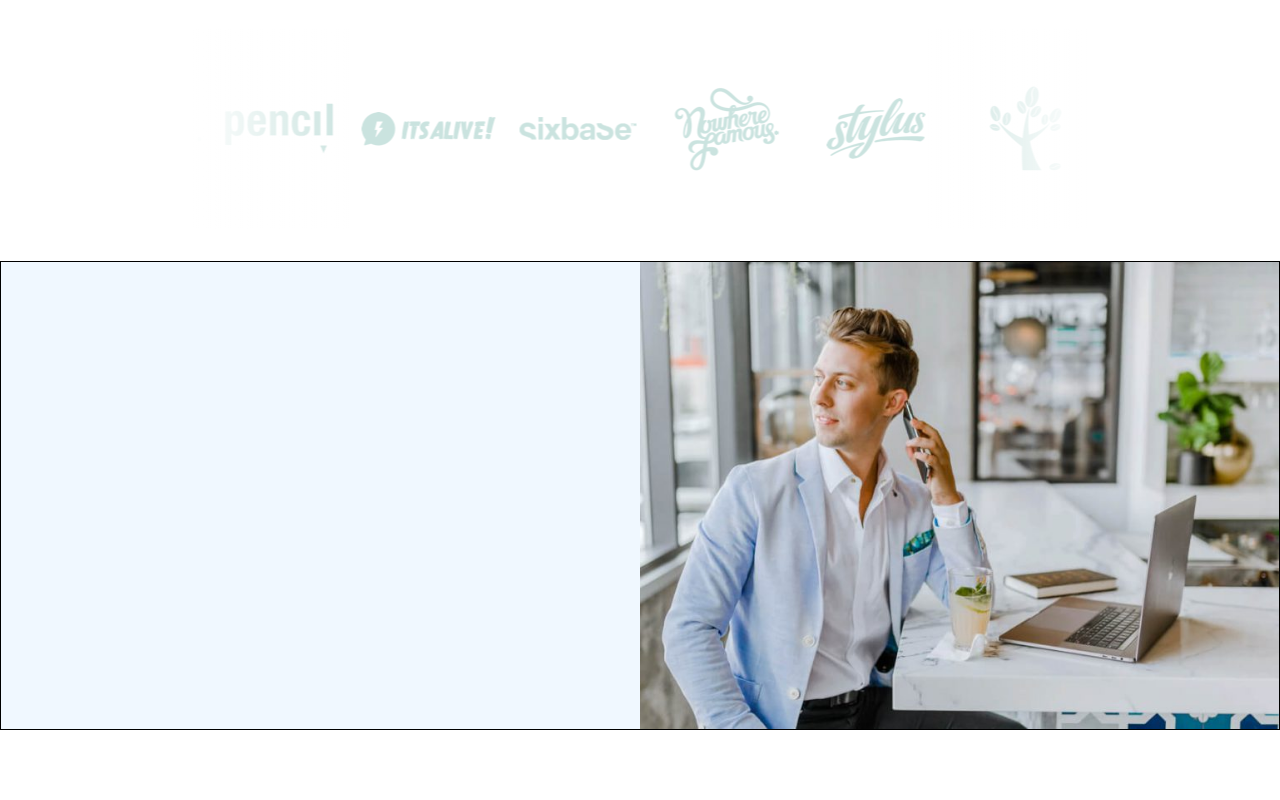
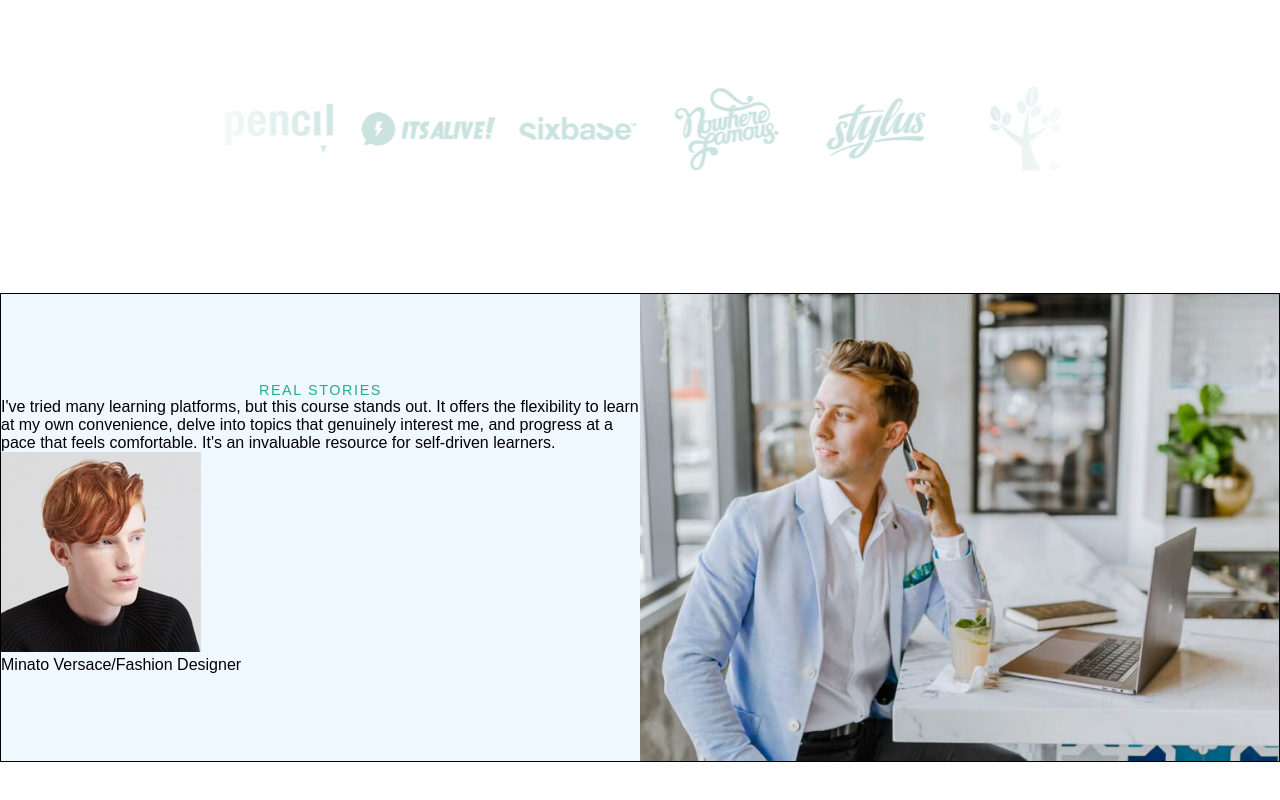
Before and after one commit to AlvaroArbaiza/proj-html-vuejs, a Vue app: page / in a window 1280 px wide. Shown: the part 3212-4012 px from the top of the page. Before the commit the page ends 3974 px from the top, so only its background shows below. Built offline with nearby package versions, Linux system fonts and the light colour scheme.

Commit message:
Creazione SingleStorie

```diff
--- /dev/null
+++ b/src/components/SingleStorieComp.vue
@@ -0,0 +1,43 @@
+<script>
+import { store } from '../store.js';
+
+export default {
+    name: "SingleStorieComp",
+    props: {
+        name: String,
+        image: String,
+        profession: String,
+        text: String,
+        show: Boolean
+    },
+    data() {
+        return {
+            store
+        }
+    }
+}
+</script>
+
+<template>
+
+    <div class="storie" v-if="show">
+
+        <!-- text -->
+        <p>{{ text }}</p>
+
+        <!-- image -->
+        <div class="img">
+            <img :src="`/img/${image}`" :alt="name">
+        </div>
+
+        <!-- name -->
+        <span>{{ name }}</span>
+
+        <!-- profession -->
+        <span>&#47;{{ profession }}</span>
+    </div>
+
+</template>
+
+<style lang="scss" scoped>
+</style>
--- a/src/components/StoriesComp.vue
+++ b/src/components/StoriesComp.vue
@@ -1,8 +1,13 @@
 <script>
 import { store } from '../store.js';
+import SingleStorieComp from '../components/SingleStorieComp.vue';
+
 
 export default {
     name: "StoriesComp",
+    components: {
+        SingleStorieComp
+    },
     data() {
         return {
             store
@@ -17,6 +22,15 @@ export default {
         <!-- stories -->
         <div class="stories">
 
+            <span class="title color-green">real stories</span>
+
+            <SingleStorieComp v-for="(elem, index) in store.stories" :key="index"
+                :name="elem.name"
+                :image="elem.image"
+                :profession="elem.profession"
+                :text="elem.text"
+                :show="elem.show"
+            />
         </div>
 
         <!-- image -->
@@ -33,7 +47,7 @@ export default {
 @import '../style/partials/_variables.scss';
 
 .container {
-    @include widthMargin ( 100%, 2rem );
+    @include widthMargin ( 100%, 4rem );
     background-color: aliceblue;
     border: 1px solid;
     display: flex;
@@ -41,6 +55,8 @@ export default {
     // stories
     .stories {
         flex-basis: calc(100% / 2);
+        @include center ('both');
+        flex-direction: column;
     }
 
     // image
--- a/src/store.js
+++ b/src/store.js
@@ -182,32 +182,56 @@ export const store = reactive({
     ],
     partners: [
         {
-            image: 'client-logo-01-primary.png',
-            activated: false
+            image: 'client-logo-01-primary.png'
         },
         {
-            image: 'client-logo-02-primary.png',
-            activated: false
+            image: 'client-logo-02-primary.png'
         },
         {
-            image: 'client-logo-03-primary.png',
-            activated: false
+            image: 'client-logo-03-primary.png'
         },
         {
-            image: 'client-logo-04-primary.png',
-            activated: false
+            image: 'client-logo-04-primary.png'
         },
         {
-            image: 'client-logo-05-primary.png',
-            activated: false
+            image: 'client-logo-05-primary.png'
         },
         {
-            image: 'client-logo-06-primary.png',
-            activated: false
+            image: 'client-logo-06-primary.png'
         },
         {
             image: 'client-logo-07-primary.png',
             activated: false
         }
+    ],
+    stories: [
+        {
+            image: 'testimonial-avata-01.jpg',
+            name: 'Minato Versace',
+            profession: 'Fashion Designer',
+            text: "I've tried many learning platforms, but this course stands out. It offers the flexibility to learn at my own convenience, delve into topics that genuinely interest me, and progress at a pace that feels comfortable. It's an invaluable resource for self-driven learners.",
+            show: true
+        },
+        {
+            image: 'testimonial-avata-02.jpg',
+            name: 'Mina Hollace',
+            profession: 'Freelancer',
+            text: 'I am free to learn at my own pace, follow my own schedule and choose the subject I want to learn from the syllabus. Great study portal for people like me.',
+            show: false
+        },
+        {
+            image: 'testimonial-avata-03.jpg',
+            name: 'Ted Smith',
+            profession: 'Bodyguard',
+            text: "Taking this course has been a game-changer for me. I now have the freedom to learn at my own pace, explore various subjects from the comprehensive syllabus, and tailor my study schedule to fit my needs. It's truly empowering!",
+            show: false
+        },
+        {
+            image: 'testimonial-avata-04.jpg',
+            name: 'Johan Wallace',
+            profession: 'Web Developer',
+            text: "Since I started this course, my learning experience has been exceptional. I appreciate the ability to set my own study rhythm, handpick subjects from a diverse syllabus, and access a user-friendly platform. It's the perfect fit for individuals seeking a personalized and enjoyable learning journey.",
+            show: false
+        }
     ]
 })
```
